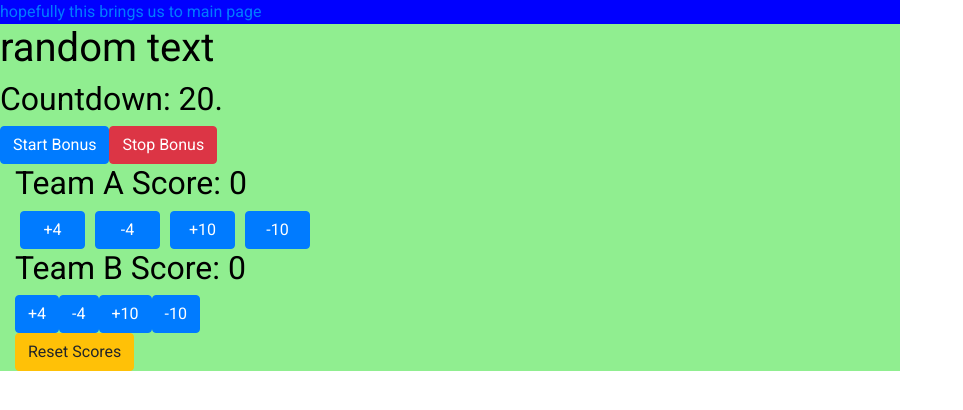
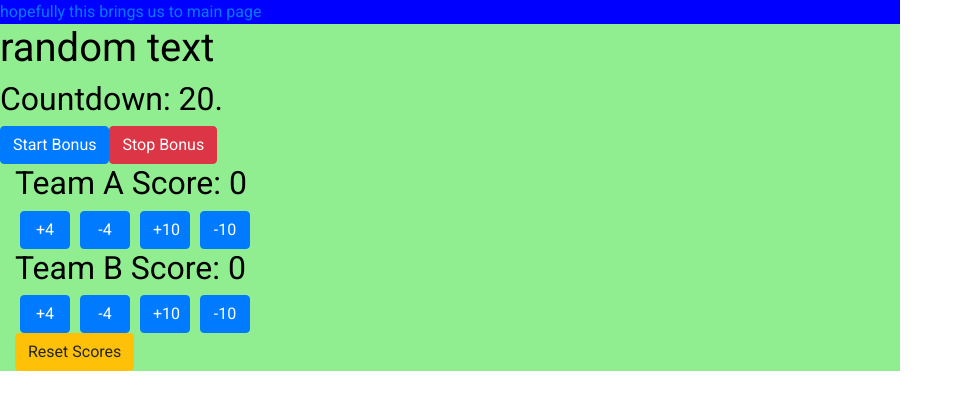
Before and after one commit to hahnlheem/scibowl-site, a React app: page /testy in a window 1280 px wide. Shown: the top 410 px of the page, without its empty margins (0-963 px from the left). Built offline with nearby package versions, Linux system fonts and the light colour scheme; no server answers; the HTML template or start-up script is replaced by a standard one.

Commit message:
slightly modify buttons

```diff
--- a/client/src/components/modules/Scoreboard.css
+++ b/client/src/components/modules/Scoreboard.css
@@ -3,7 +3,7 @@
     display: inline-block;
     margin-right: 5px;
     margin-left: 5px;
-    width: 65px;
+    width: 50px;
 }
 
 .center {
--- a/client/src/components/modules/Scoreboard.js
+++ b/client/src/components/modules/Scoreboard.js
@@ -120,10 +120,10 @@ class Scoreboard extends Component {
            </div>
           {/* <button onClick={this.resetA} type="button" class="btn btn-warning">Reset Team A</button> */}
           <h2>Team B Score: {this.state.teamB}</h2>
-          <button onClick={this.increaseBy4B} type="button" class="btn btn-primary">+4</button>
-          <button onClick={this.decreaseBy4B} type="button" class="btn btn-primary">-4</button>
-          <button onClick={this.increaseBy10B} type="button" class="btn btn-primary">+10</button>
-          <button onClick={this.decreaseBy10B} type="button" class="btn btn-primary">-10</button>
+          <button onClick={this.increaseBy4B} type="button" class="btn btn-primary score-button">+4</button>
+          <button onClick={this.decreaseBy4B} type="button" class="btn btn-primary score-button">-4</button>
+          <button onClick={this.increaseBy10B} type="button" class="btn btn-primary score-button">+10</button>
+          <button onClick={this.decreaseBy10B} type="button" class="btn btn-primary score-button">-10</button>
           {/* <button onClick={this.resetB} type="button" class="btn btn-warning">Reset Team B</button> */}
           <br>
           </br>
```
